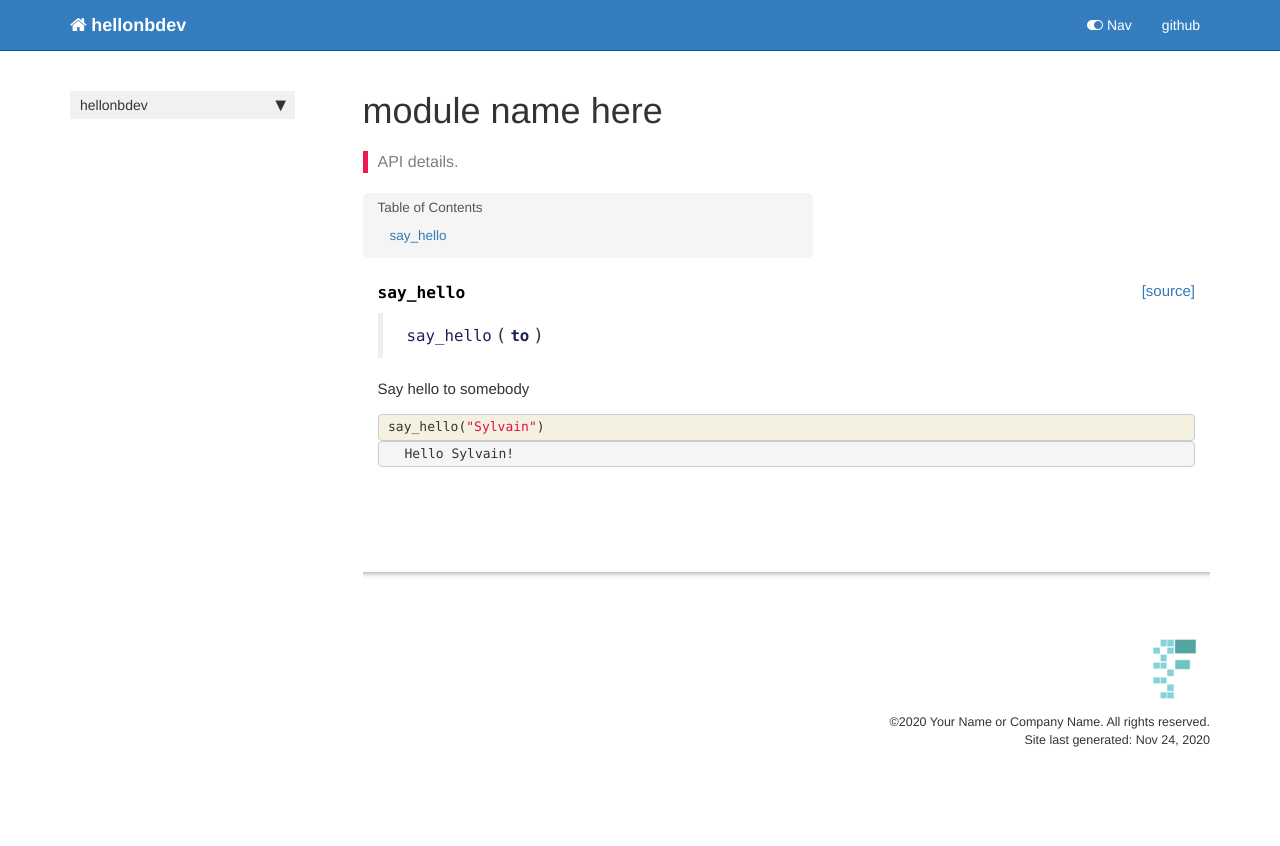
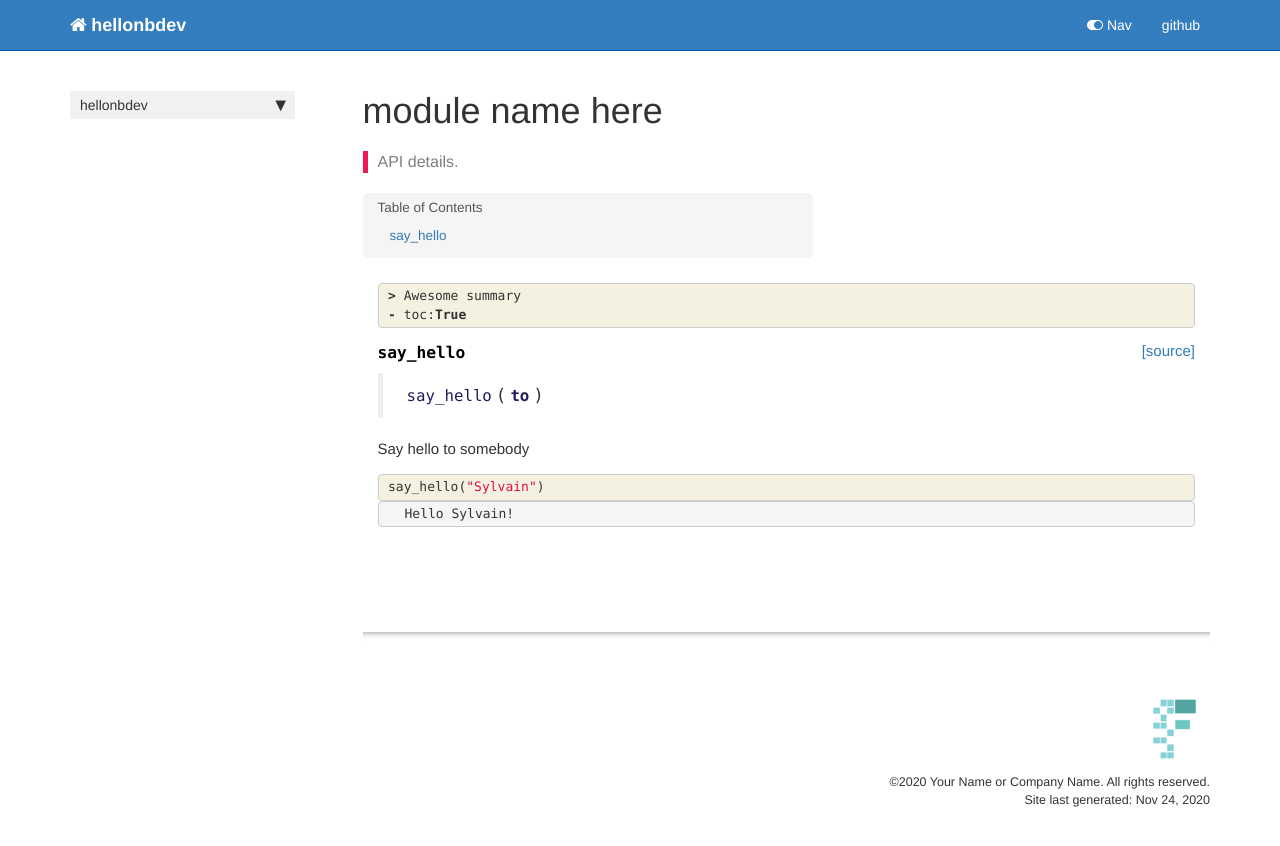
Before and after one commit to AaronCHH/nbdev1, a Jekyll site: the page built from docs/core.html, in a window 1280 px wide. Shown: the top 846 px of the page. Built offline with Jekyll 4.4.1, drawn with Linux system fonts in a browser that asks for light colours; nearby versions of some CDN libraries; comment, search, counter and statistics services are not loaded.

Commit message:
try adding toc

```diff
--- a/docs/core.html
+++ b/docs/core.html
@@ -25,6 +25,24 @@ nb_path: "00_core.ipynb"
     {% raw %}
 
 <div class="cell border-box-sizing code_cell rendered">
+
+</div>
+    {% endraw %}
+
+    {% raw %}
+
+<div class="cell border-box-sizing code_cell rendered">
+<div class="input">
+
+<div class="inner_cell">
+    <div class="input_area">
+<div class=" highlight hl-ipython3"><pre><span></span><span class="o">&gt;</span> <span class="n">Awesome</span> <span class="n">summary</span>
+<span class="o">-</span> <span class="n">toc</span><span class="p">:</span><span class="kc">True</span>
+</pre></div>
+
+    </div>
+</div>
+</div>
 
 </div>
     {% endraw %}
```
